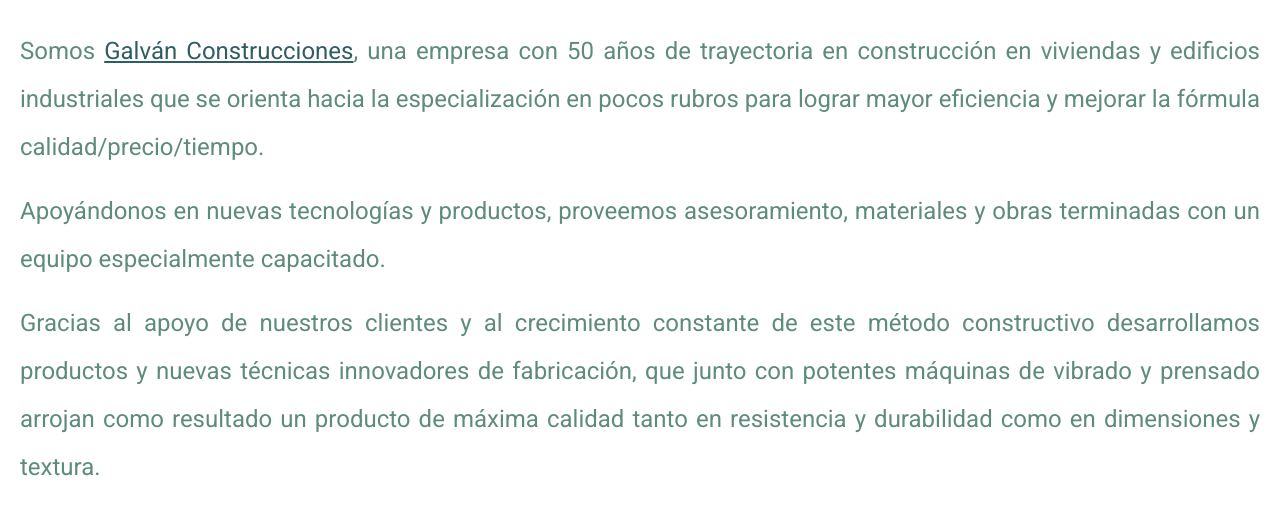
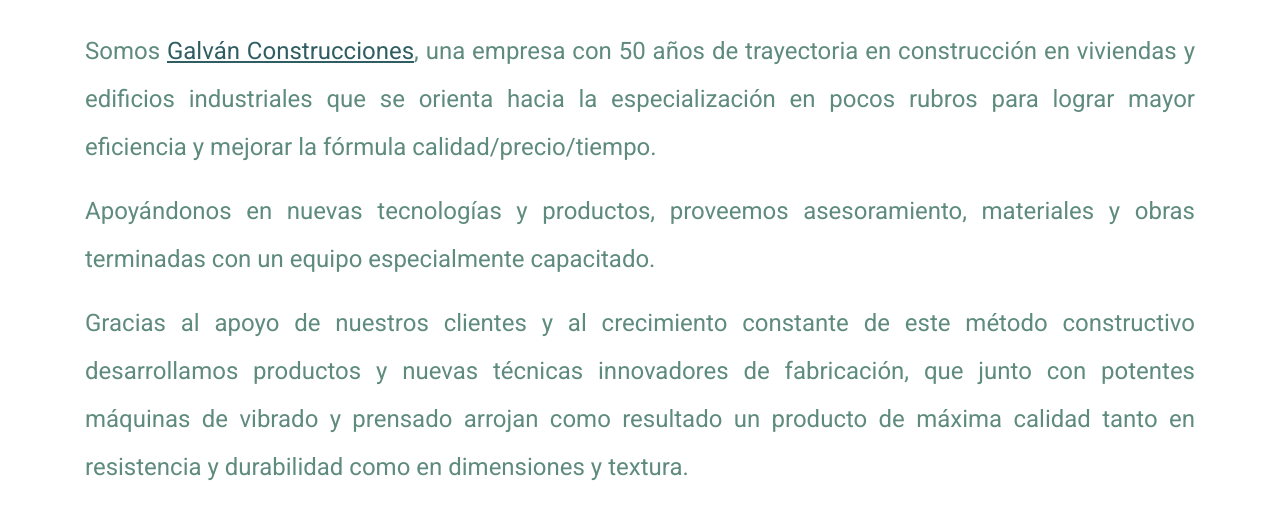
Before and after one commit to paceci/grillaverde, a website: page empresa.html in a window 1280 px wide. Shown: the part 439-952 px from the top of the page. Drawn offline with nearby package versions, Linux system fonts and the light colour scheme.

Commit message:
mejoras en seccion empresa

```diff
--- a/empresa.html
+++ b/empresa.html
@@ -45,7 +45,7 @@
         <div class="card marca">
             <img src="imagenes/logoGalvanVerde175.png" alt="Galvan Construcciones">
         </div>
-        <article class="texto">
+        <article class="container texto">
             <p>Somos <a href="https://galvanconstrucciones.com" target="blank">Galván Construcciones</a>, una empresa con 50 años de trayectoria en construcción en viviendas y edificios industriales que se orienta hacia la especialización en pocos rubros para lograr mayor eficiencia y mejorar la fórmula calidad/precio/tiempo.</p>
             <p>Apoyándonos en nuevas tecnologías y productos, proveemos asesoramiento, materiales y obras terminadas con un equipo especialmente capacitado.</p>
             <p>Gracias al apoyo de nuestros clientes y al crecimiento constante de este método constructivo desarrollamos productos y nuevas técnicas innovadores de fabricación, que junto con potentes máquinas de vibrado y prensado arrojan como resultado un producto de máxima calidad tanto en resistencia y durabilidad como en dimensiones y textura.</p>
--- a/scss/_inicio.scss
+++ b/scss/_inicio.scss
@@ -53,7 +53,7 @@
     font-size: 1.5rem;
     line-height: 2;
     display: flex;
-    flex-direction: row;
+    flex-direction: column;
     flex-wrap: wrap;
     justify-content: center;
     align-content: center;
```
Also changed, not shown: css/estilos.css.
